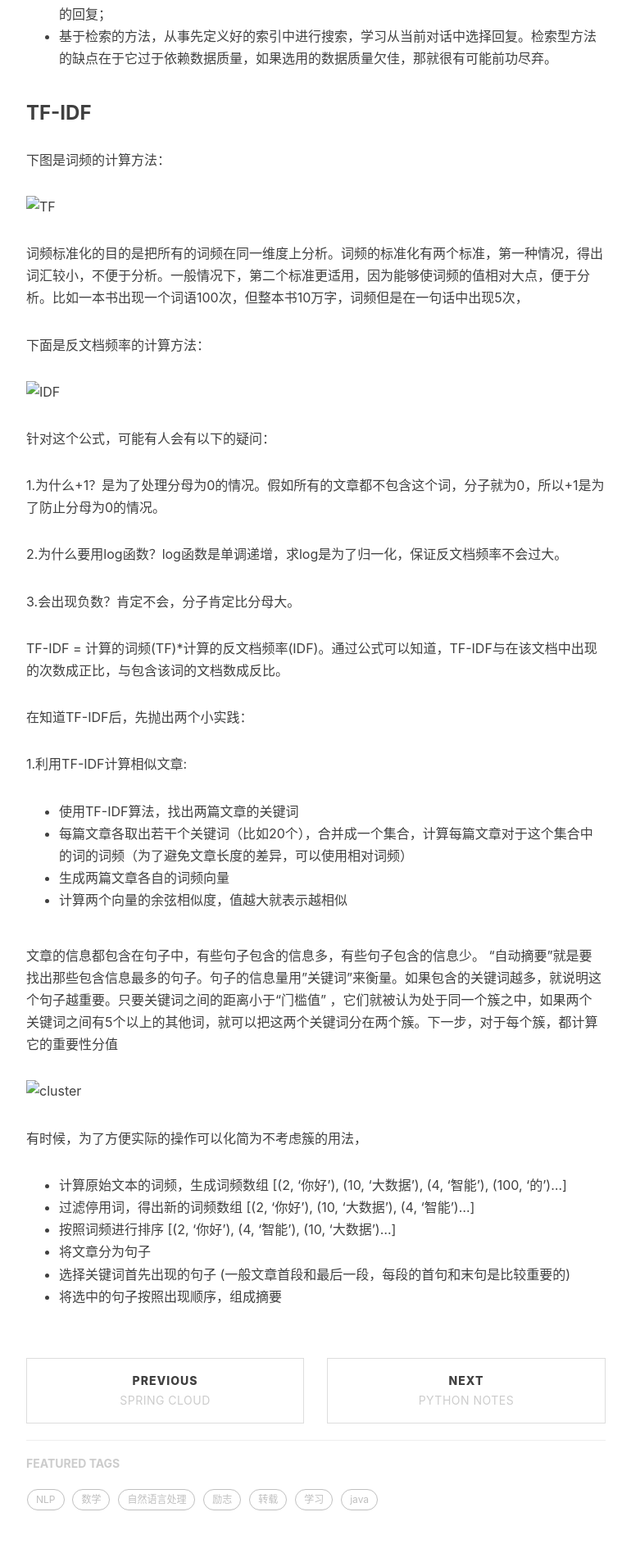
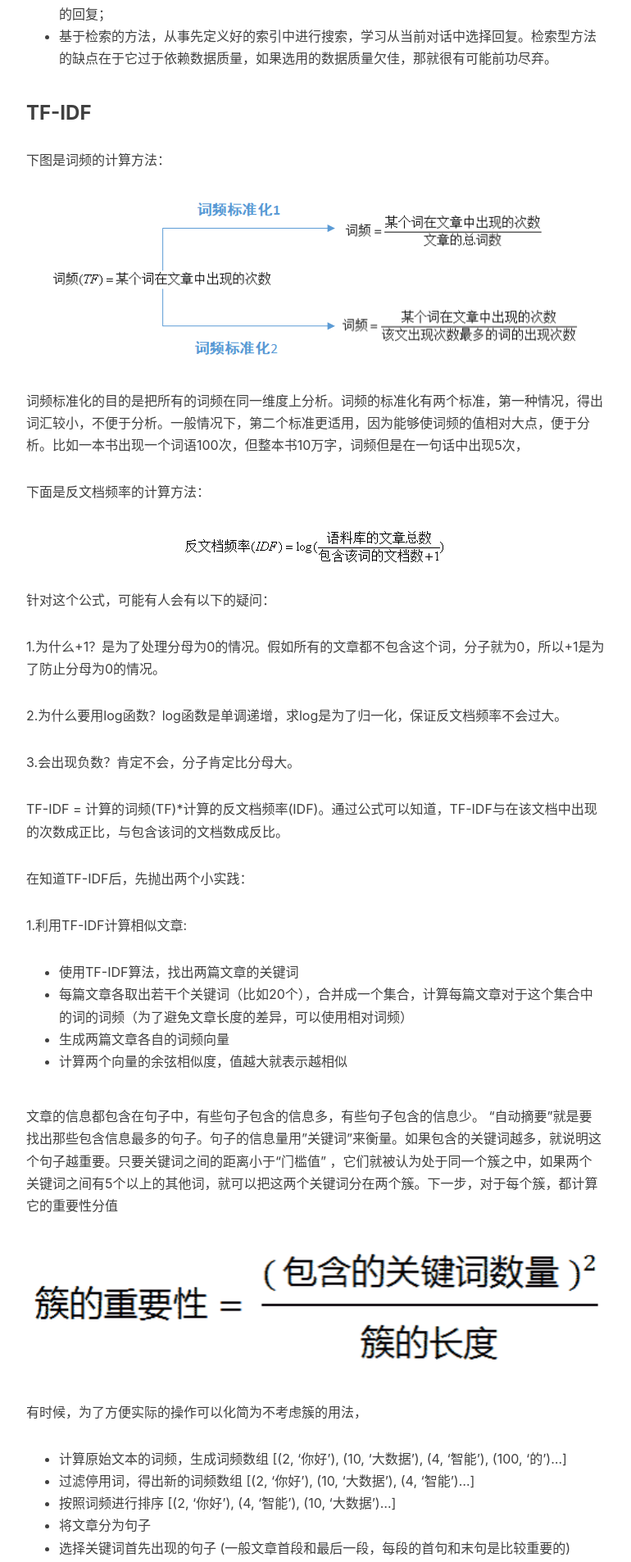
Before and after one commit to msg901216/msg901216.github.io, a Jekyll site: the page built from _posts/2018-09-14-NLP.md, in a window 1280 px wide. Shown: the part 2088-3994 px from the top of the page at 82% size, without its empty margins (233-1003 px from the left). Built offline with Jekyll 4.4.1, drawn with Linux system fonts in a browser that asks for light colours; nearby versions of some CDN libraries; comment, search, counter and statistics services are not loaded.

Commit message:
Update 2018-09-14-NLP.md

```diff
--- a/_posts/2018-09-14-NLP.md
+++ b/_posts/2018-09-14-NLP.md
@@ -46,13 +46,13 @@ tags:
 
 下图是词频的计算方法：
 
-![TF](/img/post/NLP/TF.png)
+![TF](/img/posts/NLP/TF.png)
 
 词频标准化的目的是把所有的词频在同一维度上分析。词频的标准化有两个标准，第一种情况，得出词汇较小，不便于分析。一般情况下，第二个标准更适用，因为能够使词频的值相对大点，便于分析。比如一本书出现一个词语100次，但整本书10万字，词频但是在一句话中出现5次，
 
 下面是反文档频率的计算方法：
 
-![IDF](/img/post/NLP/IDF.png)
+![IDF](/img/posts/NLP/IDF.png)
 
 针对这个公式，可能有人会有以下的疑问：
 
@@ -75,7 +75,7 @@ tags:
 
 文章的信息都包含在句子中，有些句子包含的信息多，有些句子包含的信息少。 "自动摘要"就是要找出那些包含信息最多的句子。句子的信息量用"关键词"来衡量。如果包含的关键词越多，就说明这个句子越重要。只要关键词之间的距离小于“门槛值” ，它们就被认为处于同一个簇之中，如果两个关键词之间有5个以上的其他词，就可以把这两个关键词分在两个簇。下一步，对于每个簇，都计算它的重要性分值
 
-![cluster](/img/post/NLP/cluster.png)
+![cluster](/img/posts/NLP/cluster.png)
 
 有时候，为了方便实际的操作可以化简为不考虑簇的用法，
 * 计算原始文本的词频，生成词频数组 [(2, '你好'), (10, '大数据'), (4, '智能'), (100, '的')...]
```
